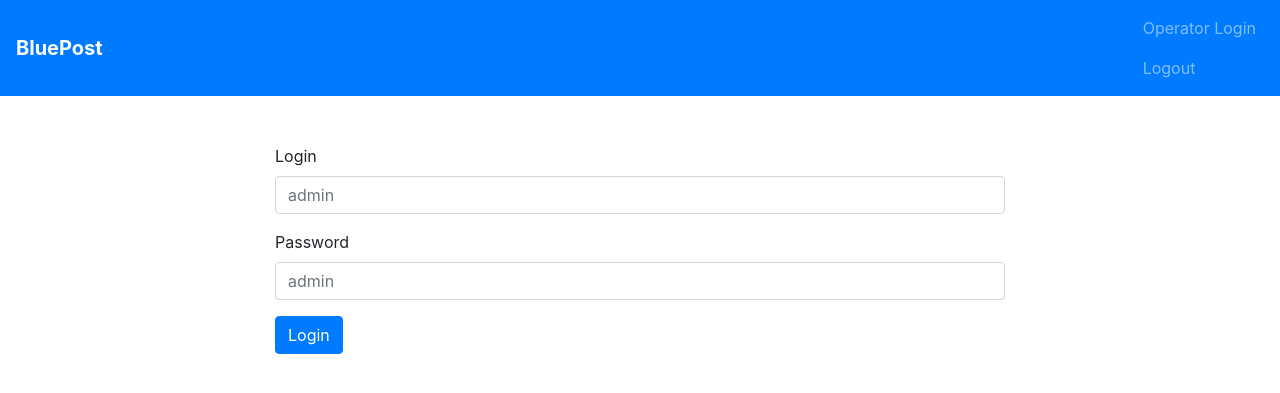
After one commit to KashaVarya/BluePost, a Django app: page /login in a window 1280 px wide. The commit adds this page. Shown: the top 393 px of the page. Run offline with Django 3.2, Linux system fonts and the light colour scheme; some libraries are stand-ins or nearby versions.

Commit message:
add login logout

```diff
--- a/bluepost/urls.py
+++ b/bluepost/urls.py
@@ -18,10 +18,15 @@ from django.urls import path
 from django.conf.urls import url
 from post.views import IndexView
 from post.views import TrackView, TrackResultView
+from post.views import OperatorView
+from post.views import LoginView, LogoutView
 
 urlpatterns = [
     path('admin/', admin.site.urls),
     path('', IndexView.as_view(), name='index'),
     path('track', TrackView.as_view(), name='track'),
+    path('operator', OperatorView.as_view(), name='operator'),
+    path('login', LoginView.as_view(), name='login'),
+    path('logout', LogoutView.as_view(), name='logout'),
     url(r'^track/(?P<pk>\d+)$', TrackResultView.as_view(), name='track_result'),
 ]
--- a/post/templates/post/base.html
+++ b/post/templates/post/base.html
@@ -16,7 +16,8 @@
 
     <ul class="navbar-nav ml-auto">
         <li class="nav-item">
-            <a class="nav-link" href="#">Operator login</a>
+            <a class="nav-link" href={% url 'login' %}>Operator Login</a>
+            <a class="nav-link" href={% url 'logout' %}>Logout</a>
         </li>
     </ul>
 </nav>
--- /dev/null
+++ b/post/templates/post/login.html
@@ -0,0 +1,18 @@
+{% extends 'post/base.html' %}
+
+{% block content %}
+    <div class="row">
+        <div class="col-md-8 offset-md-2">
+            <form action="{% url 'login' %}" method="post">
+                {% csrf_token %}
+                <div class="form-group">
+                    <label for="login">Login</label>
+                    <input type="text" name="login" class="form-control mb-3" id="login" required placeholder="admin">
+                    <label for="password">Password</label>
+                    <input type="password" name="password" class="form-control" id="password" required placeholder="admin">
+               </div>
+                <button type="submit" class="btn btn-primary">Login</button>
+            </form>
+        </div>
+    </div>
+{% endblock %}
--- a/post/views/__init__.py
+++ b/post/views/__init__.py
@@ -1,3 +1,6 @@
 from .index import IndexView
 from .track import TrackView
 from .track import TrackResultView
+from .operator import OperatorView
+from .login import LoginView
+from .login import LogoutView
--- /dev/null
+++ b/post/views/login.py
@@ -0,0 +1,29 @@
+from django import http
+from django.views.generic import TemplateView, RedirectView
+from django.contrib.auth import authenticate, logout
+
+
+class LoginView(TemplateView):
+    template_name = 'post/login.html'
+
+    def get_context_data(self, **kwargs):
+        context = super().get_context_data(**kwargs)
+        return context
+
+    def post(self, request, *args, **kwargs):
+        login = request.POST.get('login')
+        password = request.POST.get('password')
+        user = authenticate(username=login, password=password)
+
+        if user is not None:
+            return http.HttpResponseRedirect('/operator')
+        else:
+            return http.HttpResponseRedirect('/login')
+
+
+class LogoutView(RedirectView):
+    url = '/'
+
+    def get_redirect_url(self, *args, **kwargs):
+        logout(self.request)
+        return super().get_redirect_url(*args, **kwargs)
```
